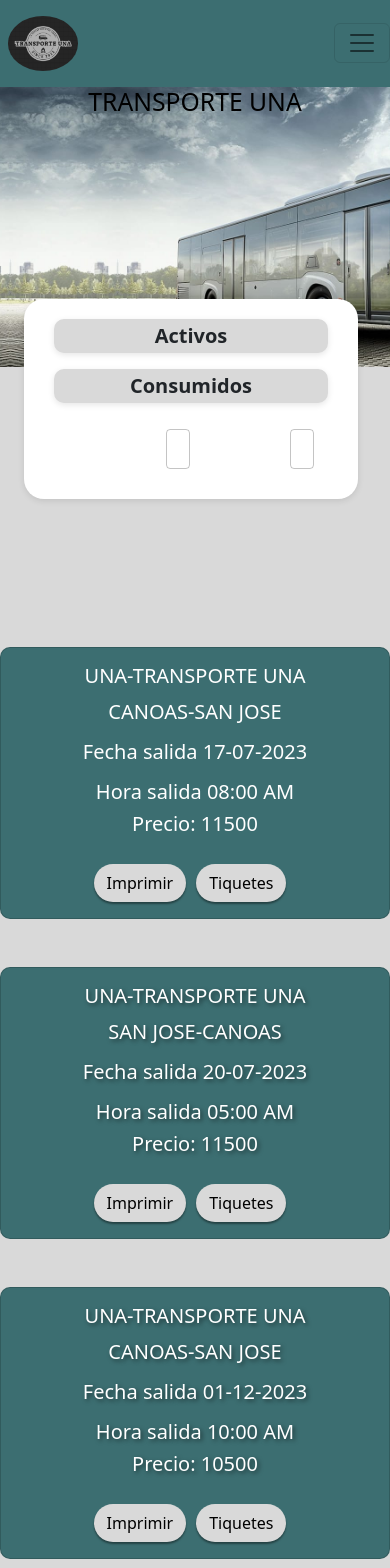
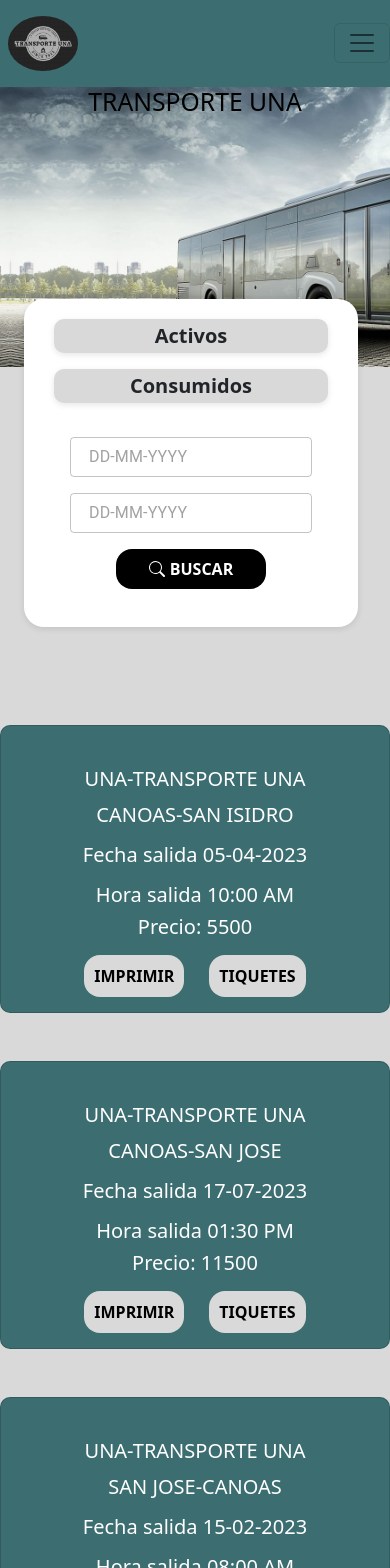
Before and after one commit to DayanaGamboaM/BoleteriaOnline, a Next.js app in the folder boleteria/: page /myTickets in a window 390 px wide. Shown: the top 1568 px of the page. Built offline with nearby package versions, Linux system fonts and the light colour scheme.

Commit message:
button modification and responsive

```diff
--- a/boleteria/components/componentsAccount/PersonalInformation.tsx
+++ b/boleteria/components/componentsAccount/PersonalInformation.tsx
@@ -27,7 +27,7 @@
 
   return (
     <div className="container">
-      <div>
+      <div style={{marginTop: "-50px"}}>
         <div
           className="card-information bg-white mb-5"
           style={{
--- a/boleteria/components/componentsAccount/SendEmail.tsx
+++ b/boleteria/components/componentsAccount/SendEmail.tsx
@@ -3,7 +3,7 @@
 
 const SendEmail = () => {
   return (
-    <div className="container">
+    <div className="container" style={{marginTop: "-70px"}}>
       <div className="card-section">
         <div className="container">
           <div className="card-email bg-white d-flex flex-row flex-wrap align-items-center justify-content-between" style={{position:"relative", top:"175px"}}>
--- a/boleteria/components/componentsMyTickets/Header.tsx
+++ b/boleteria/components/componentsMyTickets/Header.tsx
@@ -45,22 +45,16 @@
                 </h5>
               </div>
             </div>
-            <div className="container d-flex justify-content-start">
-              <div
-                style={{
-                  maxWidth: "200px",
-                  marginLeft: "100px",
-                  marginRight: "100px",
-                }}
-              >
+            <div className="d-flex flex-wrap justify-content-center">
+              <div className="mx-3 my-2">
                 <LocalizationProvider dateAdapter={AdapterDayjs}>
-                  <div className="datepicker-containerT" >
+                  <div className="datepicker-containerT">
                     <DatePicker format="DD-MM-YYYY" />
                   </div>
                 </LocalizationProvider>
               </div>
 
-              <div className="ml-3" style={{ maxWidth: "200px" }}>
+              <div className="mx-3 my-2">
                 <LocalizationProvider dateAdapter={AdapterDayjs}>
                   <div className="datepicker-containerT">
                     <DatePicker format="DD-MM-YYYY" />
@@ -69,9 +63,9 @@
               </div>
 
               <a
-                className="principalButton d-flex justify-content-center align-items-center"
+                className="principalButton d-flex justify-content-center align-items-center mx-3 my-2"
                 href="myTicketsQR"
-                style={{ marginLeft: "100px", width: "150px", height: "40px" }}
+                style={{ width: "150px", height: "40px" }}
               >
                 <BsSearch style={{ marginRight: "5px" }} /> Buscar
               </a>
--- a/boleteria/components/componentsMyTickets/Tickets.tsx
+++ b/boleteria/components/componentsMyTickets/Tickets.tsx
@@ -2,10 +2,35 @@
 import { Button } from "react-bootstrap";
 
 const Tickets = () => {
+  const availableTickets = [
+    {
+      hourI: "10:00 AM",
+      Route: "CANOAS-SAN ISIDRO",
+      Date: "05-04-2023",
+      Precio: "5500",
+    },
+    {
+      hourI: "01:30 PM",
+      Route: "CANOAS-SAN JOSE",
+      Date: "17-07-2023",
+      Precio: "11500",
+    },
+    {
+      hourI: "08:00 AM",
+      Route: "SAN JOSE-CANOAS",
+      Date: "15-02-2023",
+      Precio: "11500",
+    },
+  ];
+
   return (
-    <div className="d-flex justify-content-between align-items-center flex-column" style={{marginBottom:"50px"}}>
     <div
-        className="card mt-5 text-center"
+      className="d-flex justify-content-between align-items-center flex-column"
+      style={{ marginTop: "-50px", marginBottom: '20px'}}
+    >
+      {availableTickets.map((tick, index) => (
+        <div
+          className="card mt-5 text-center" key={index}
           style={{
             borderRadius: "10px",
             width: "100%",
@@ -14,148 +39,27 @@
             color: "white",
           }}
         >
-        <div className="card-body">
+          <div className="card-body mb-2" style={{marginTop: "25px"}}>
             <h5 className="card-title mb-3">UNA-TRANSPORTE UNA</h5>
-          <h5 className="card-subtitle mb-3">CANOAS-SAN JOSE</h5>
-          <h5 className="card-text mb-3">Fecha salida 17-07-2023</h5>
-          <h5 className="card-text">Hora salida 08:00 AM</h5>
-          <h5 className="card-text">Precio: 11500</h5>
-          <Button
-            className="btn btn-costume"
-            variant="ligth"
-            style={{
-              boxShadow: "0 2px 2px rgba(0, 0, 0, 0.4)",
-              marginTop: "20px",
-              marginRight: "10px",
-              flex: "0 0 300px",
-              maxWidth: "100%",
-              borderRadius: 20,
-              background: "#D9D9D9",
-              color: "black",
-            }}
+            <h5 className="card-subtitle mb-3">{tick.Route}</h5>
+            <h5 className="card-text mb-3">Fecha salida {tick.Date}</h5>
+            <h5 className="card-text">Hora salida {tick.hourI}</h5>
+            <h5 className="card-text">Precio: {tick.Precio}</h5>
+            <div style={{ marginTop: "25px" }}>
+              <a
+                className="btn-tickes"
+                href="#"
+                style={{ marginRight: "25px" }}
               >
                 Imprimir
-          </Button>
-          <Button
-            className="btn btn-costume"
-            variant="ligth"
-            style={{
-              boxShadow: "0 2px 2px rgba(0, 0, 0, 0.4)",
-              marginTop: "20px",
-              marginRight: "10px",
-              flex: "0 0 300px",
-              maxWidth: "100%",
-              borderRadius: 20,
-              background: "#D9D9D9",
-              color: "black",
-            }}
-          >
+              </a>
+              <a className="btn-tickes" href="myTicketsQR">
                 Tiquetes
-          </Button>
+              </a>
             </div>
           </div>
-      <div
-        className="card mt-5 text-center"
-        style={{
-          borderRadius: "10px",
-          width: "100%",
-          maxWidth: "900px",
-          background: "#3C6E71",
-          color: "white",
-          textShadow: "2px 2px 4px rgba(0, 0, 0, 0.5)",
-        }}
-      >
-        <div className="card-body">
-          <h5 className="card-title mb-3">UNA-TRANSPORTE UNA</h5>
-          <h5 className="card-subtitle mb-3">SAN JOSE-CANOAS</h5>
-          <h5 className="card-text mb-3">Fecha salida 20-07-2023</h5>
-          <h5 className="card-text">Hora salida 05:00 AM</h5>
-          <h5 className="card-text">Precio: 11500</h5>
-          <Button
-            className="btn btn-costume"
-            variant="ligth"
-            style={{
-              boxShadow: "0 2px 2px rgba(0, 0, 0, 0.4)",
-              marginTop: "20px",
-              marginRight: "10px",
-              flex: "0 0 300px",
-              maxWidth: "100%",
-              borderRadius: 20,
-              background: "#D9D9D9",
-              color: "black",
-            }}
-          >
-            Imprimir
-          </Button>
-          <Button
-            className="btn btn-costume"
-            variant="ligth"
-            style={{
-              boxShadow: "0 2px 2px rgba(0, 0, 0, 0.4)",
-              marginTop: "20px",
-              marginRight: "10px",
-              flex: "0 0 300px",
-              maxWidth: "100%",
-              borderRadius: 20,
-              background: "#D9D9D9",
-              color: "black"
-            }}
-          >
-            Tiquetes
-          </Button>
         </div>
-      </div>
-      <div
-        className="card mt-5 text-center flex-wrap"
-        style={{
-          borderRadius: "10px",
-          width: "100%",
-          maxWidth: "900px",
-          background: "#3C6E71",
-          color: "white",
-          textShadow: "2px 2px 4px rgba(0, 0, 0, 0.5)",
-        }}
-      >
-        <div className="card-body">
-          <h5 className="card-title mb-3">UNA-TRANSPORTE UNA</h5>
-          <h5 className="card-subtitle mb-3">CANOAS-SAN JOSE</h5>
-          <h5 className="card-text mb-3">Fecha salida 01-12-2023</h5>
-          <h5 className="card-text">Hora salida 10:00 AM</h5>
-          <h5 className="card-text">Precio: 10500</h5>
-          <Button
-            className="btn btn-costume"
-            variant="ligth"
-            style={{
-              boxShadow: "0 2px 2px rgba(0, 0, 0, 0.4)",
-              marginTop: "20px",
-              marginRight: "10px",
-              flex: "0 0 300px",
-              maxWidth: "100%",
-              borderRadius: 20,
-              background: "#D9D9D9",
-              color: "black"
-            }}
-          >
-            Imprimir
-          </Button>
-          <Button
-            className="btn btn-costume"
-            variant="ligth"
-            style={{
-              boxShadow: "0 2px 2px rgba(0, 0, 0, 0.4)",
-              marginTop: "20px",
-              marginRight: "10px",
-              flex: "0 0 300px",
-              maxWidth: "100%",
-              borderRadius: 20,
-              background: "#D9D9D9",
-              color: "black"
-            }}
-          >
-            Tiquetes
-          </Button>
-        </div>
-      </div>
+      ))}
     </div>
   );
 };
--- a/boleteria/components/componentsPaymentGateway/Seats.tsx
+++ b/boleteria/components/componentsPaymentGateway/Seats.tsx
@@ -29,7 +29,7 @@
             <Image
               src={Seat}
               alt="Logo de asiento"
-              className="imr-3"
+              className="mr-3"
               width={35}
             />
             Seleccionar espacios
--- a/boleteria/components/componentsQR/QR.tsx
+++ b/boleteria/components/componentsQR/QR.tsx
@@ -41,7 +41,7 @@
               style={{
                 background: "#D9D9D9",
                 color: "black",
-                borderRadius: 20,
+                borderRadius: "1em",
                 marginRight: "80px", // Mover el botón hacia la izquierda
               }}
             >
@@ -66,7 +66,7 @@
               style={{
                 background: "#D9D9D9",
                 color: "black",
-                borderRadius: 20,
+                borderRadius: "1em",
                 marginLeft: "80px"
               }}
             >
@@ -121,7 +121,7 @@
           <div className="d-flex justify-content-center">
             <div
               className="bg-white mx-auto"
-              style={{ borderRadius: "20px", width: "28%", height: "auto" }}
+              style={{ borderRadius: "1rem", padding: "10px", width: "200px", height: "45px"}}
             >
               <h5 className="text-center">Estado</h5>
             </div>
--- a/boleteria/src/styles/globals.css
+++ b/boleteria/src/styles/globals.css
@@ -282,9 +282,6 @@
   box-shadow: 0px 2px 6px rgba(0, 0, 0, 0.1);
 }
 
-
-
-
 .imgCont{
   width: 3000px;
   max-width: 100%;
@@ -394,3 +391,13 @@
 .datepicker-containerT .MuiIconButton-root .MuiSvgIcon-root {
   color: black;
 }
+
+.btn-tickes {
+  text-decoration: none;
+  color: black;
+  background-color: #D9D9D9;
+  padding: 10px;
+  font-weight: 900;
+  text-transform: uppercase;
+  border-radius:1em;
+}
```
Also changed, not shown: boleteria/components/componentsAccount/SaveButton.tsx (+5 -2 lines). Lines whose indentation alone changed are shown as unchanged.
